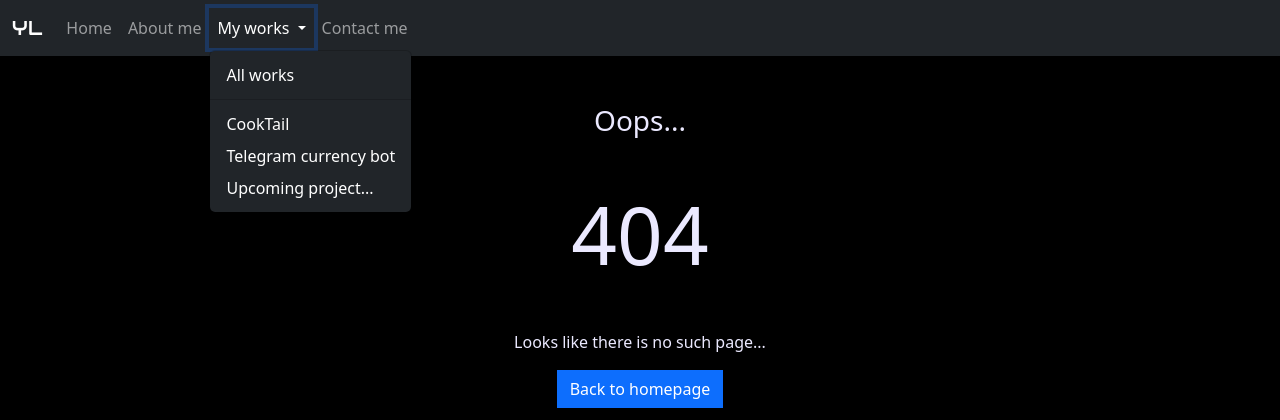
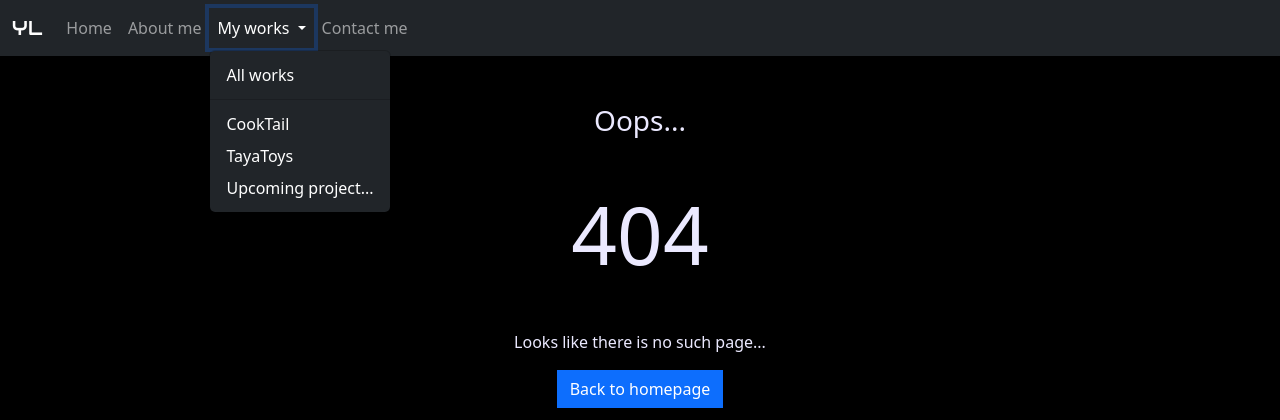
Before and after one commit to YuryLobkov/portfo, a Flask app: page /1 in a window 1280 px wide, after a click on "My works". Shown: the top 420 px of the page. Run offline with Flask 3, Linux system fonts and the light colour scheme.

Commit message:
toyshop navbar

```diff
--- a/templates/layout.html
+++ b/templates/layout.html
@@ -44,7 +44,7 @@
                                     <hr class="dropdown-divider">
                                 </li>
                                 <li><a class="dropdown-item text-bg-dark" href="http://raccoonenot.pythonanywhere.com/">CookTail</a></li>
-                                <li><a class="dropdown-item text-bg-dark" href="https://t.me/TengePeso_bot">Telegram currency bot</a></li>
+                                <li><a class="dropdown-item text-bg-dark" href="https://tayatoys.pythonanywhere.com/">TayaToys</a></li>
                                 <li><a class="dropdown-item text-bg-dark" href="#portfolio">Upcoming project...</a></li>
                             </ul>
                         </li>
```
